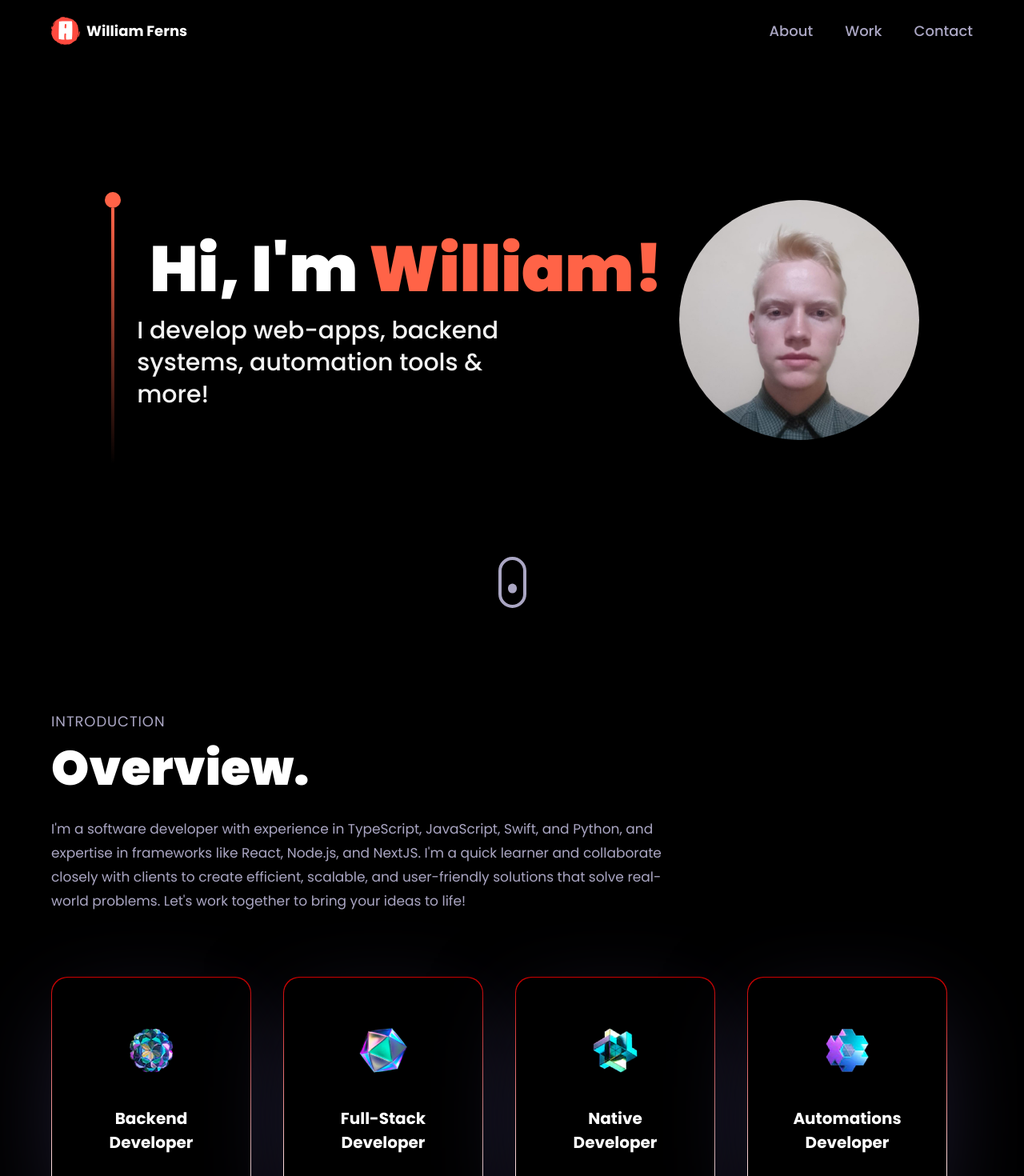
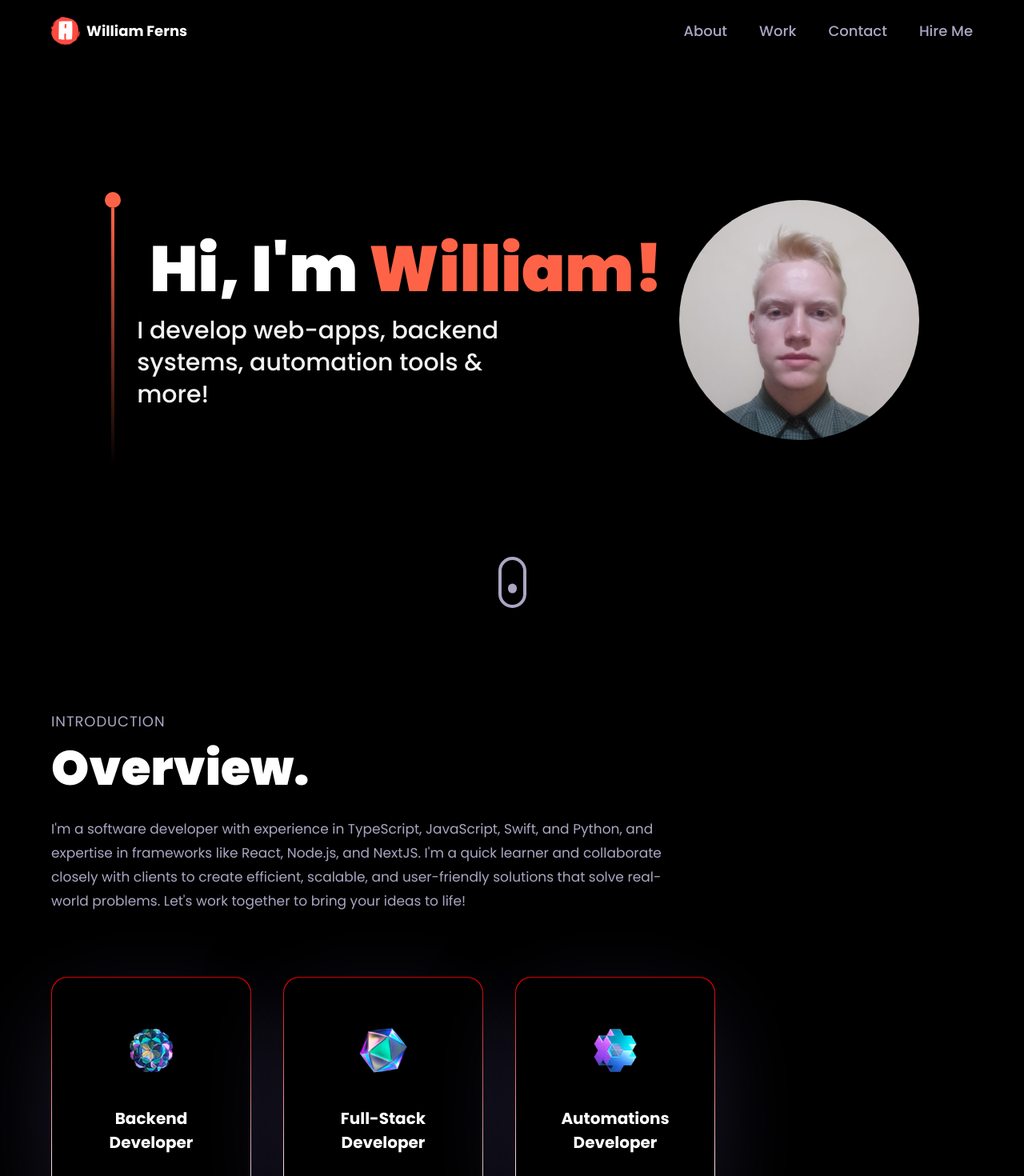
Before and after one commit to vimscientist69/personal-portfolio, a React (Vite) app: page / in a window 1280 px wide. Shown: the top 1470 px of the page at 80% size. Built offline with nearby package versions, Linux system fonts and the light colour scheme; a small style sheet from the web is missing.

Commit message:
fix: uncomment hire me, open for part-time work

```diff
--- a/src/App.jsx
+++ b/src/App.jsx
@@ -12,7 +12,7 @@ const App = () => {
         </div>
         <About />
         <Experience />
-        {/* <HireMe /> */}
+        <HireMe />
         <Tech />
         <Works />
         <div className='relative z-0'>
--- a/src/components/HireMe.jsx
+++ b/src/components/HireMe.jsx
@@ -62,7 +62,7 @@ const HireMe = () => {
     <>
       <motion.div variants={textVariant()}>
         <p className={`${styles.sectionSubText} text-center`}>
-          I'm open to work full-time remotely
+          I'm open to work part-time remotely
         </p>
         <h2 className={`${styles.sectionHeadText} text-center`}>
           Hire Me! 👋
--- a/src/constants/index.js
+++ b/src/constants/index.js
@@ -35,10 +35,10 @@ export const navLinks = [
         id: "contact",
         title: "Contact",
     },
-    // {
-    //     id: "hire",
-    //     title: "Hire Me",
-    // },
+    {
+        id: "hire",
+        title: "Hire Me",
+    },
     // {
     //     title: "Blog",
     //     id: "blog",
@@ -54,10 +54,6 @@ const services = [
     {
         title: "Full-Stack Developer",
         icon: web,
-    },
-    {
-        title: "Native Developer",
-        icon: mobile,
     },
     {
         title: "Automations Developer",
```
